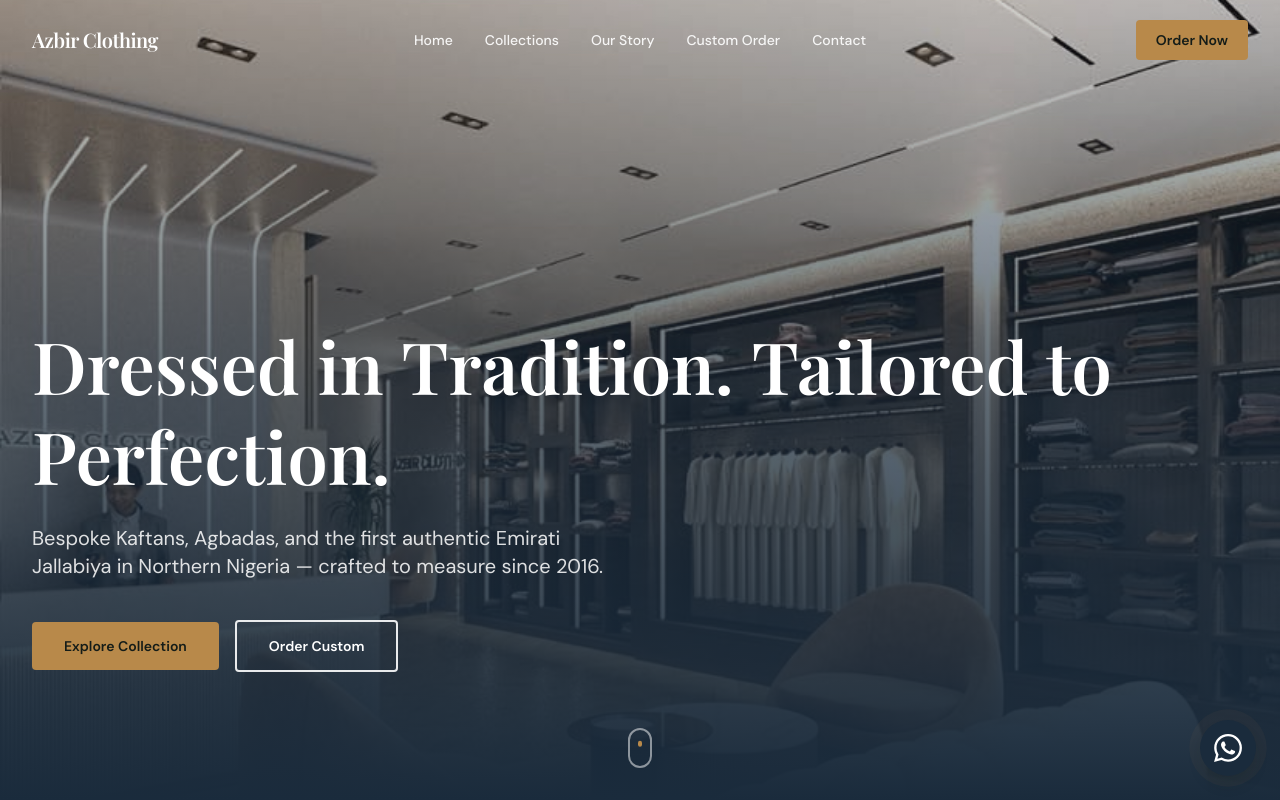
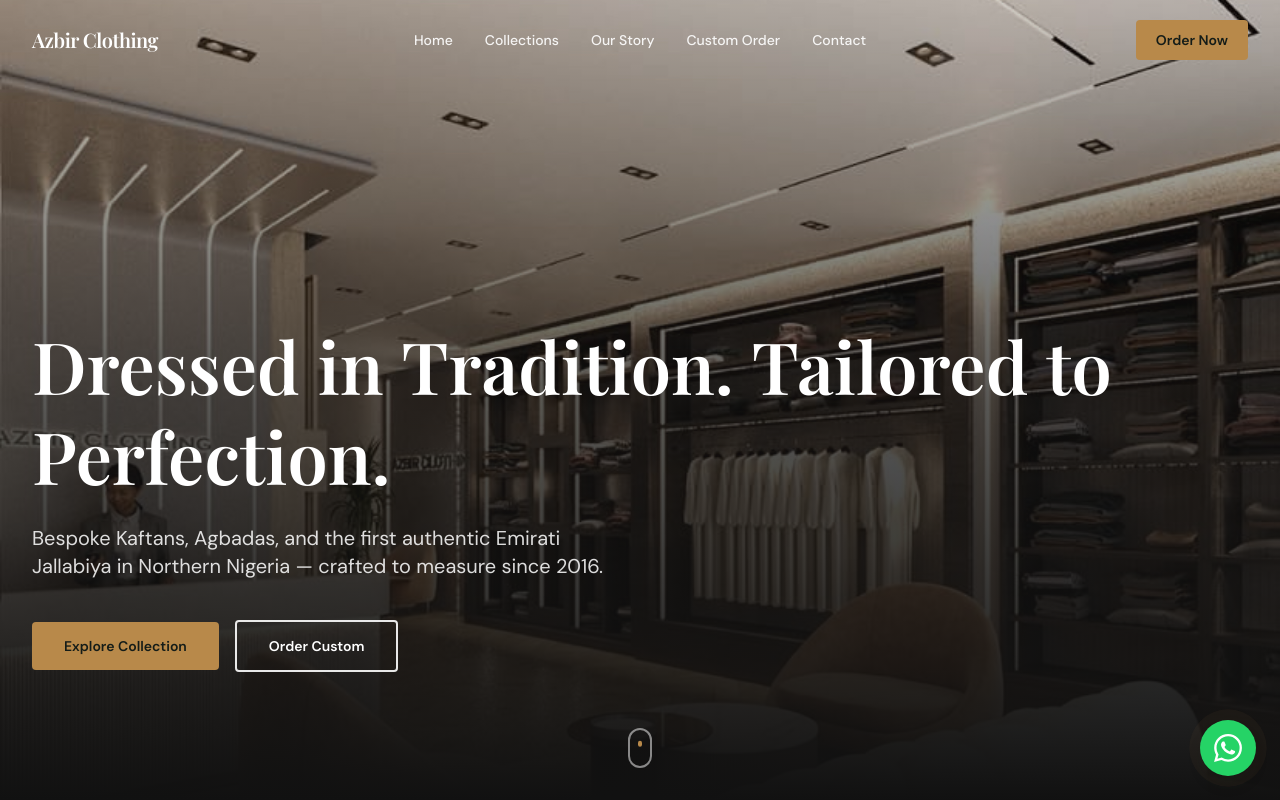
Before and after one commit to Onlysyn/Azbirclothing, a Next.js app: page / in a window 1280 px wide. Shown: the top 800 px of the page. Built offline with nearby package versions, Linux system fonts and the light colour scheme; a web font is replaced by a local one.

Commit message:
Update Tailwind configuration and global styles to reflect new green and WhatsApp colors; modify WhatsAppButton component to use the new color scheme.

```diff
--- a/app/globals.css
+++ b/app/globals.css
@@ -1,13 +1,14 @@
 @import "tailwindcss";
 @config "../tailwind.config.ts";
 
-/* Brand color tokens — deep navy, bronze, warm ivory */
+/* Brand color tokens — near-black, bronze, warm ivory */
 :root {
   --color-white: #ffffff;
-  --color-green: #1a2b3c;
+  --color-green: #111111;
   --color-gold: #b8894a;
   --color-dark: #141c18;
   --color-cream: #f6f1e8;
+  --color-whatsapp: #25d366;
 
   /* Semantic aliases */
   --background: var(--color-white);
@@ -17,10 +18,11 @@
 @theme inline {
   /* Colors */
   --color-white: #ffffff;
-  --color-green: #1a2b3c;
+  --color-green: #111111;
   --color-gold: #b8894a;
   --color-dark: #141c18;
   --color-cream: #f6f1e8;
+  --color-whatsapp: #25d366;
   --color-background: var(--color-white);
   --color-foreground: var(--color-dark);
 
--- a/components/ui/WhatsAppButton.tsx
+++ b/components/ui/WhatsAppButton.tsx
@@ -20,7 +20,7 @@ export default function WhatsAppButton() {
       href={href}
       target="_blank"
       rel="noopener noreferrer"
-      className="whatsapp-pulse fixed bottom-6 right-6 z-50 inline-flex h-14 w-14 items-center justify-center rounded-full bg-green text-white shadow-lg shadow-dark/25 transition-transform hover:scale-105 focus-visible:outline-2 focus-visible:outline-offset-2 focus-visible:outline-gold"
+      className="whatsapp-pulse fixed bottom-6 right-6 z-50 inline-flex h-14 w-14 items-center justify-center rounded-full bg-whatsapp text-white shadow-lg shadow-dark/25 transition-transform hover:scale-105 focus-visible:outline-2 focus-visible:outline-offset-2 focus-visible:outline-gold"
       aria-label="Chat on WhatsApp"
     >
       <svg
--- a/tailwind.config.ts
+++ b/tailwind.config.ts
@@ -5,10 +5,11 @@ const config: Config = {
     extend: {
       colors: {
         white: "#FFFFFF",
-        green: "#1A2B3C",
+        green: "#111111",
         gold: "#B8894A",
         dark: "#141C18",
         cream: "#F6F1E8",
+        whatsapp: "#25D366",
         background: "#FFFFFF",
         foreground: "#141C18",
       },
```
